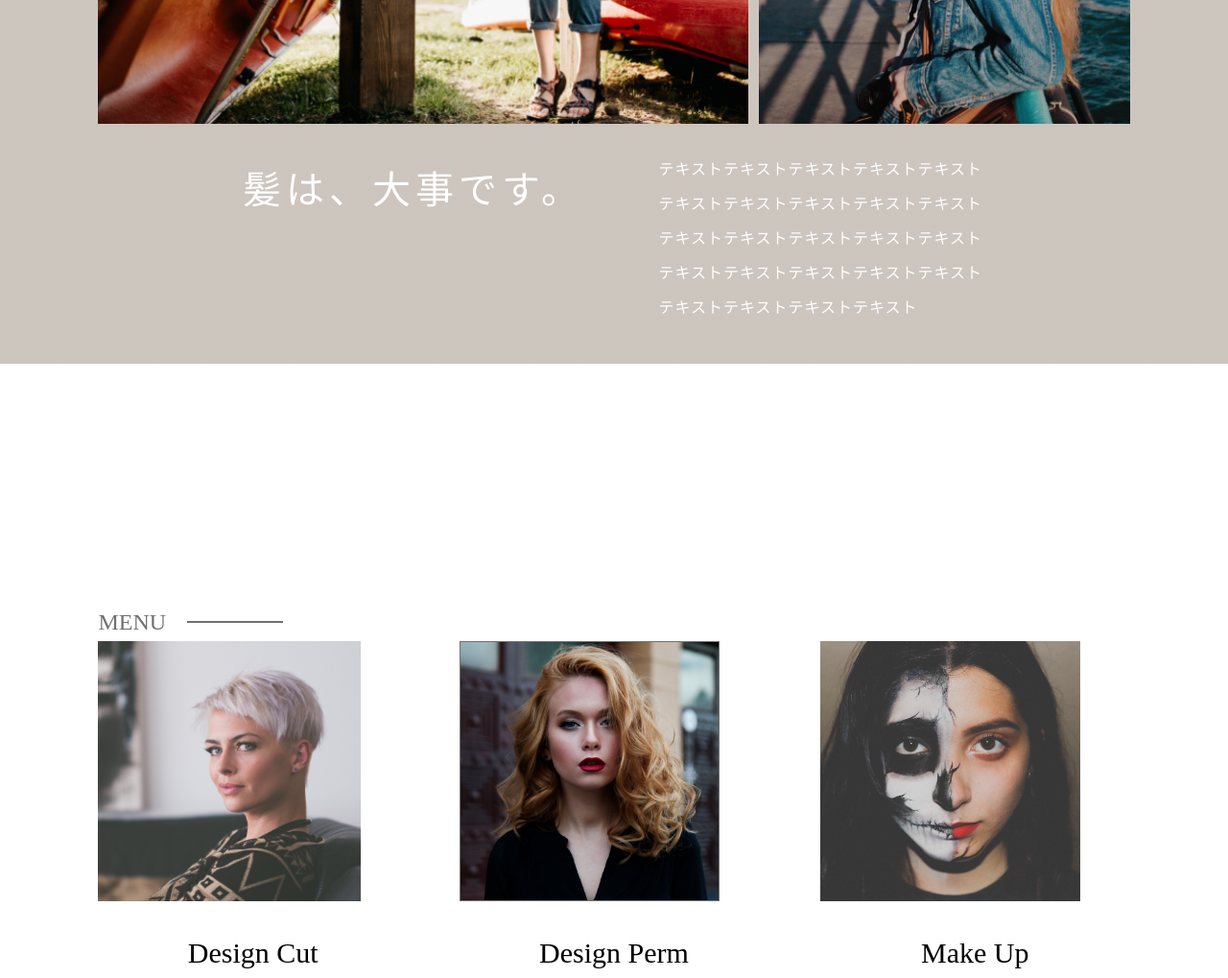
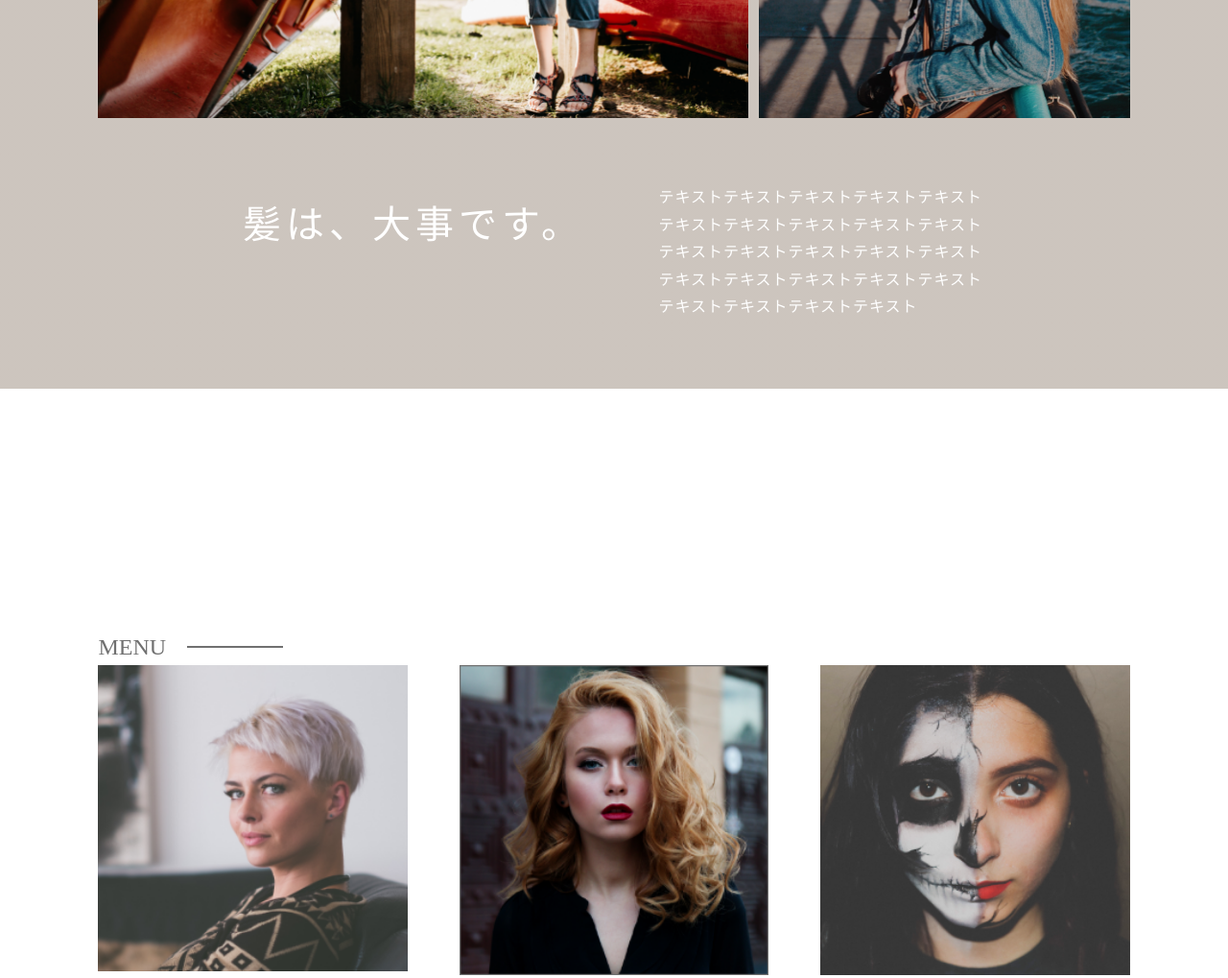
Before and after one commit to SotaTonegawa/codevillage, a plain HTML site: page index.html in a window 1280 px wide. Shown: the part 1380-2399 px from the top of the page at 96% size. Drawn offline with Linux system fonts and the light colour scheme.

Commit message:
pc size ver fixed

```diff
--- a/index.html
+++ b/index.html
@@ -40,10 +40,10 @@
         <div class="wrap">
             <div class="concept__img">
                 <div class="concept__img__l">
-                    <img src="img/andrew-neel-f480QIEvwGI-unsplash.png" class="concept-img-a">
+                    <img src="img/andrew-neel-f480QIEvwGI-unsplash.png" class="concept-img-a" style="display: block;">
                 </div>
                 <div class="concept__img__r">
-                    <img src="img/joel-mott-mNYL0surXh8-unsplash.png" class="concept-img-b">
+                    <img src="img/joel-mott-mNYL0surXh8-unsplash.png" class="concept-img-b" style="display: block;">
                 </div>
             </div>
             <div class="concept-container">
@@ -58,19 +58,22 @@
         <h2 class="title">MENU</h2>
         <div class="wrap menu-wrap">
             <div class="menu__item cut">
-                <img src="img/jens-lindner-4i7-mcM7xSY-unsplash.png" alt="" class="menu__item__img">
+                <img src="img/jens-lindner-4i7-mcM7xSY-unsplash.png" alt="" class="menu__item__img"
+                    style="display: block;" width="100%">
                 <h3 class="menu__item__heading">Design Cut</h3>
                 <p class="menu__item__text">テキストテキストテキスト。テキストテキストテキスト。テキストテキストテキスト。テキストテキストテキスト。テキストテキストテキスト。</p>
                 <p class="menu__item__price">¥9,800(税抜)</p>
             </div>
             <div class="menu__item perm">
-                <img src="img/beautiful-beauty-female-247322.png" alt="" class="menu__item__img">
+                <img src="img/beautiful-beauty-female-247322.png" alt="" class="menu__item__img" style="display: block;"
+                    width="100%">
                 <h3 class="menu__item__heading">Design Perm</h3>
                 <p class="menu__item__text">テキストテキストテキスト。テキストテキストテキスト。テキストテキストテキスト。テキストテキストテキスト。テキストテキストテキスト。</p>
                 <p class="menu__item__price">¥19,800~(税抜)</p>
             </div>
             <div class="menu__item make">
-                <img src="img/edgar-perez-kTBJmeRbAbo-unsplash.png" alt="" class="menu__item__img">
+                <img src="img/edgar-perez-kTBJmeRbAbo-unsplash.png" alt="" class="menu__item__img"
+                    style="display: block;" width="100%">
                 <h3 class="menu__item__heading">Make Up</h3>
                 <p class="menu__item__text">テキストテキストテキスト。テキストテキストテキスト。テキストテキストテキスト。テキストテキストテキスト。テキストテキストテキスト。</p>
                 <p class="menu__item__price">¥8,800~(税抜)</p>
--- a/scss/_access.scss
+++ b/scss/_access.scss
@@ -22,6 +22,7 @@
     &__adress {
         font-family: $en-catch;
         font-size: 2.4rem;
+        font-weight: bold;
         margin-top: 10.7rem;
         color: #00000038;
         @include tab {
--- a/scss/_concept.scss
+++ b/scss/_concept.scss
@@ -51,8 +51,9 @@
     font-size: 4rem;
     font-family: $ja-catch;
     white-space: nowrap;
-    line-height: 14rem;
+    line-height: 4rem;
     letter-spacing: 0.5rem;
+    margin-top: 92px;
     @include tab {
         font-size: 2.6rem;
     }
@@ -68,9 +69,9 @@
     width: 44%;
     font-size: 1.6rem;
     font-family: $ja-text;
-    transform: translateY(3rem);
+    margin-top: 69px;
     letter-spacing: 0.1rem;
-    line-height: 3.6rem;
+    line-height: 28.5px;
     min-width: 23.6rem;
     @include sp {
         width: 100%;
--- a/scss/_menu.scss
+++ b/scss/_menu.scss
@@ -11,9 +11,9 @@
     font-family: $en-catch;
     @include  tab {
         width: 100%;
-        // margin: 0 auto;
     &__img {
         width: 100%;
+        height: 100%;
         object-fit: full;
         }
     }
```
Also changed, not shown: css/main.css, 1 other file.
